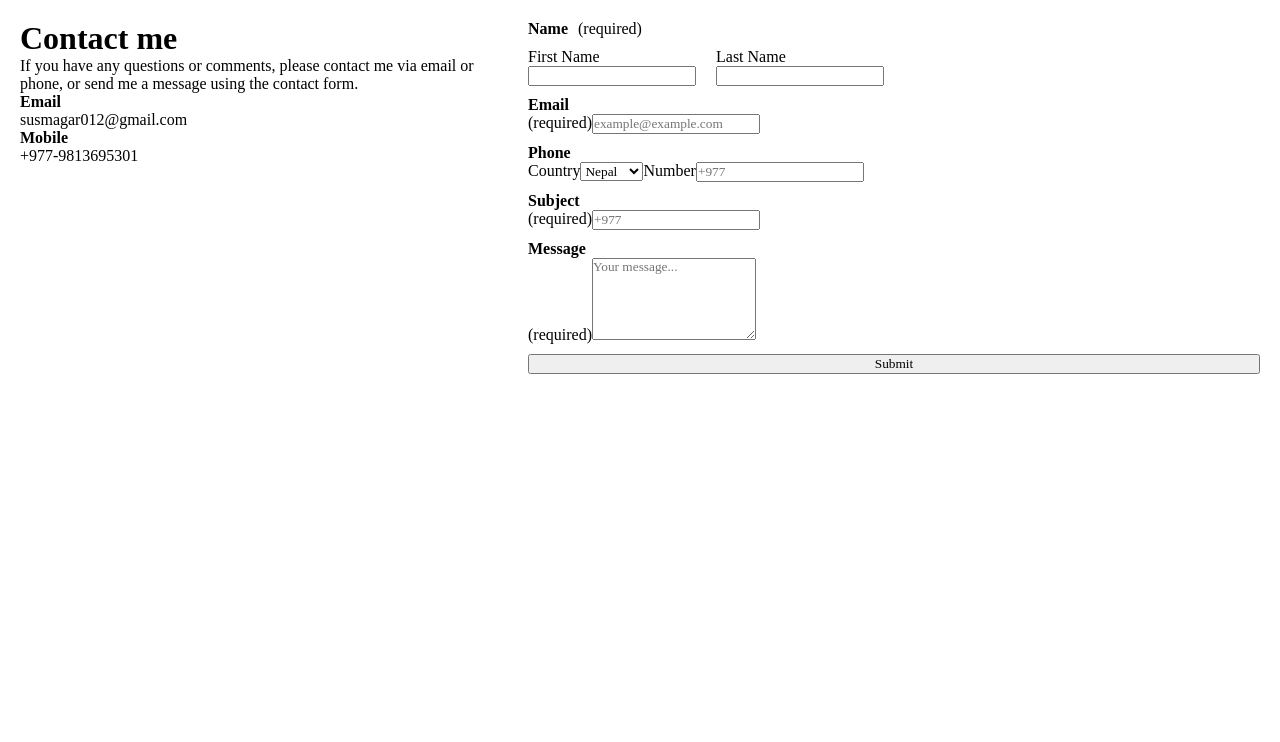
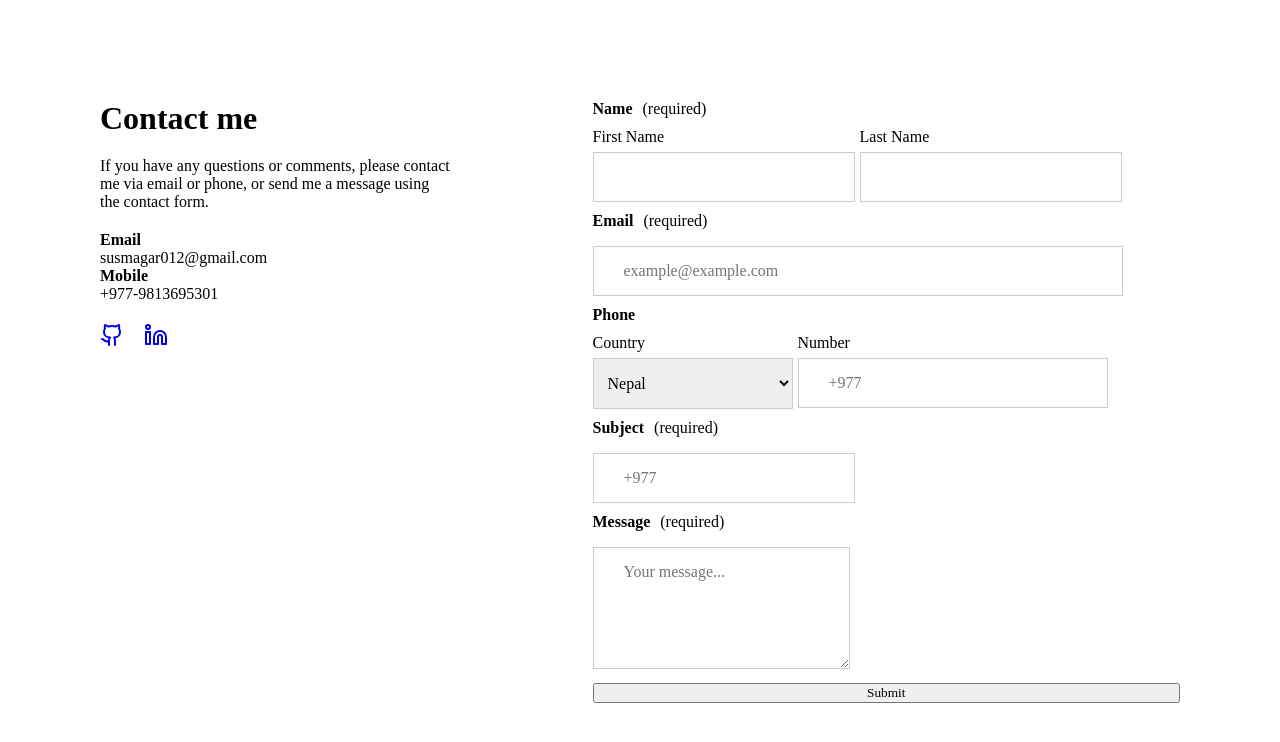
Before and after one commit to Sushey01/Shekhar, a React (Vite) app: page / in a window 1280 px wide. Shown: the top 742 px of the page. Built offline with nearby package versions, Linux system fonts and the light colour scheme.

Commit message:
ghar-gayera-complete

```diff
--- a/src/components/Contact.css
+++ b/src/components/Contact.css
@@ -1,29 +1,43 @@
 .contact-container{
     display: flex;
-    padding: 20px;
+    padding: 40px;
+    width: 100%;
+    justify-content: space-evenly;
     gap: 20px;
 }
 
 .contact-content{
-    width: 40%;
+    /* width: 40%; */
+    flex-basis: 40%;
+    display: flex;
+    flex-direction: column;
+    padding: 60px;
+    gap: 20px;
+}
+
+.contact-links{
+    display: flex;
+    gap: 20px;
 }
 
 .contact-form{
-    width: 60%;
+    /* width: 60%; */
+    flex-basis: 60%;
+    padding: 60px;
     display: flex;
     flex-direction: column;
     gap: 10px;
 }
 
 
-.contact1{
+.contact1, .contact2, .contact3, .contact4, .contact5{
     display: flex;
     gap: 10px;
 }
 
 .contact1-info {
     display: flex;
-    gap: 20px;
+    gap: 5px;
 }
 
 .contact1-info1 label{
@@ -35,3 +49,59 @@
     display: flex;
     flex-direction: column;
 }
+
+
+
+
+.contact2-info {
+    display: flex;
+    flex-direction: column;
+}
+
+
+.contact3-info{
+    display: flex;
+    gap: 5px;
+}
+
+
+.contact3-info1 label{
+    display: flex;
+    flex-direction: column;
+}
+
+.contact3-info2 label{
+    display: flex;
+    flex-direction: column;
+}
+
+.inputEmail{
+    width: 530px;
+      padding: 30px;
+  padding-top: 15px;
+  padding-bottom: 15px;
+}
+
+.userCountry{
+    width: 200px;
+    padding: 15px;
+    padding-right: 10px;
+    padding-left: 10px;
+    font-size: 16px;
+}
+
+.userCountry1{
+    width: 310px;
+}
+
+input,
+textarea,
+select {
+  padding: 30px;
+  padding-top: 15px;
+  padding-bottom: 15px;
+  font-size: 16px;
+  border: 1px solid #ccc;
+  /* border-radius: 8px; */
+  margin-top: 6px;
+}
--- a/src/components/Contact.jsx
+++ b/src/components/Contact.jsx
@@ -24,12 +24,11 @@
   return (
     <div className="contact-container">
       <div className="contact-content">
-        <h1 className="contact-title">Contact me</h1>
+          <h1 className="contact-head">Contact me</h1>
           <p className="contact-para">
-          If you have any questions or comments, please contact me via email or
-          phone, or send me a message using the contact form.
+            If you have any questions or comments, please contact me via email
+            or phone, or send me a message using the contact form.
           </p>
-
         <div className="contact-info">
           <h4>Email</h4>
           <p>susmagar012@gmail.com</p>
@@ -38,23 +37,37 @@
           <p>+977-9813695301</p>
         </div>
 
-        <div className="hero-arrow">
+        <div className="contact-links">
+        <a
+          href="https://github.com/Sushey01"
+          target="_blank"
+          rel="noopener noreferrer"
+        >
+         <svg xmlns="http://www.w3.org/2000/svg" width="24" height="24" viewBox="0 0 24 24" fill="none" stroke="currentColor" stroke-width="2" stroke-linecap="round" stroke-linejoin="round" class="lucide lucide-github-icon lucide-github"><path d="M15 22v-4a4.8 4.8 0 0 0-1-3.5c3 0 6-2 6-5.5.08-1.25-.27-2.48-1-3.5.28-1.15.28-2.35 0-3.5 0 0-1 0-3 1.5-2.64-.5-5.36-.5-8 0C6 2 5 2 5 2c-.3 1.15-.3 2.35 0 3.5A5.403 5.403 0 0 0 4 9c0 3.5 3 5.5 6 5.5-.39.49-.68 1.05-.85 1.65-.17.6-.22 1.23-.15 1.85v4"/><path d="M9 18c-4.51 2-5-2-7-2"/></svg>
+        </a>
+
+        <a
+          href="https://www.linkedin.com/in/magar-shekhar13/"
+          target="_blank"
+          rel="noopener noreferrer"
+        >
           <svg
             xmlns="http://www.w3.org/2000/svg"
-            width="80"
-            height="80"
+            width="24"
+            height="24"
             viewBox="0 0 24 24"
             fill="none"
             stroke="currentColor"
-            stroke-width="1"
+            stroke-width="2"
             stroke-linecap="round"
-            color="#fff"
             stroke-linejoin="round"
-            class="lucide lucide-arrow-down-icon lucide-arrow-down"
+            class="lucide lucide-linkedin-icon lucide-linkedin"
           >
-            <path d="M12 5v14" />
-            <path d="m19 12-7 7-7-7" />
+            <path d="M16 8a6 6 0 0 1 6 6v7h-4v-7a2 2 0 0 0-2-2 2 2 0 0 0-2 2v7h-4v-7a6 6 0 0 1 6-6z" />
+            <rect width="4" height="12" x="2" y="9" />
+            <circle cx="4" cy="4" r="2" />
           </svg>
+        </a>
       </div>
       </div>
 
@@ -89,32 +102,39 @@
               />
             </label>
           </div>
-
         </div>
 
         <div className="contact2">
           <h4>Email</h4>
           <span>(required)</span>
+        </div>
+        <div className="contact2-info">
           <label>
             <input
               type="text"
               name="email"
               placeholder="example@example.com"
               onChange={formData.email}
+              className="inputEmail"
             />
           </label>
         </div>
 
         <div className="contact3">
           <h4> Phone </h4>
+        </div>
+        <div className="contact3-info">
+          <div className="contact3-info1">
           <label>
             Country
-            <select>
+            <select className="userCountry">
               <option>Nepal</option>
               <option>India</option>
               <option>Finland</option>
             </select>
           </label>
+          </div>
+          <div className="contact3-info2">
           <label>
             Number
             <input
@@ -122,13 +142,17 @@
               name="number"
               placeholder="+977"
               value={formData.number}
+              className="userCountry1"
             />
           </label>
         </div>
+        </div>
+
 
         <div className="contact4">
           <h4>Subject</h4>
           <span>(required)</span>
+        </div>
         <label>
           <input
             type="text"
@@ -137,15 +161,14 @@
             value={formData.subject}
           />
         </label>
-        </div>
 
         <div className="contact5">
           <h4>Message</h4>
           <span>(required)</span>
+        </div>
         <label>
           <textarea rows="5" placeholder="Your message..." />
         </label>
-        </div>
 
         <button className="contact-button" type="submit">
           Submit
```
Lines whose indentation alone changed are shown as unchanged.
